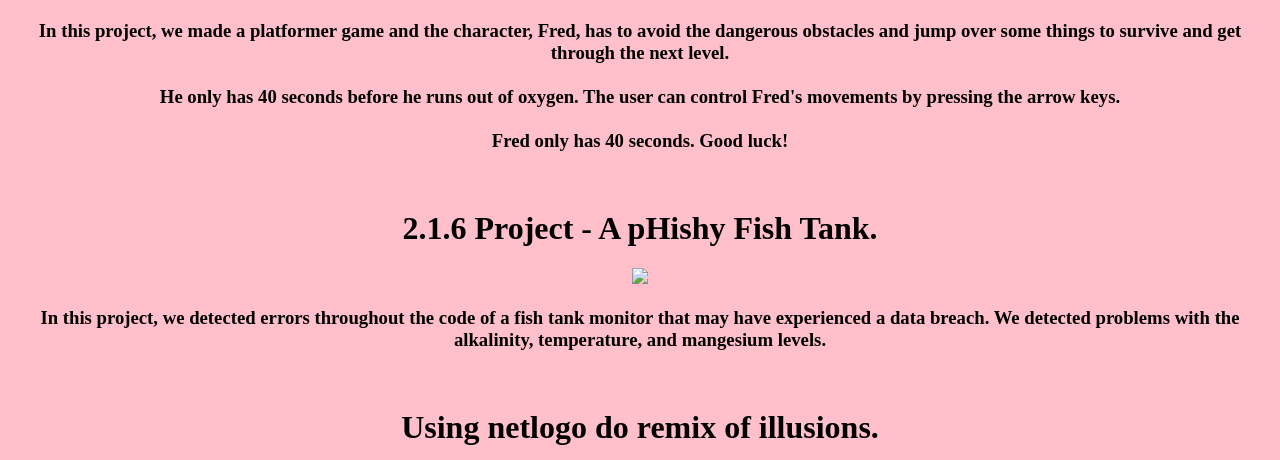
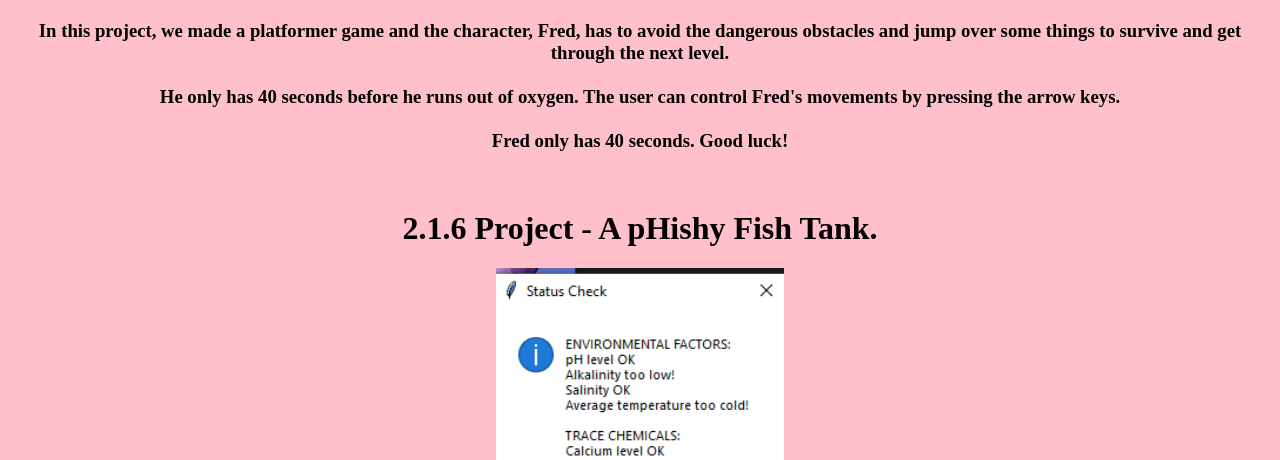
Before and after one commit to avahoehner/cap, a plain HTML site: page portfolio.html in a window 1280 px wide. Shown: the part 1814-2274 px from the top of the page. Drawn offline with Linux system fonts and the light colour scheme.

Commit message:
Update portfolio.html

```diff
--- a/portfolio.html
+++ b/portfolio.html
@@ -27,7 +27,7 @@
      </a>
      <br>
     <h1>   2.1.6 Project - A pHishy Fish Tank.</h1>
-      <img src="Screen Shot 2023-11-09 at 9.11.46 AM.png" height="300">
+      <img src="images/Screen Shot 2023-11-09 at 9.11.46 AM.png" height="300">
 	    <h3>In this project, we detected errors throughout the code of a fish tank monitor that may have experienced a data breach. We detected problems with the alkalinity, temperature, and mangesium levels.</h3>
     <br>
     <h1>   Using netlogo do remix of illusions.</h1>
```
